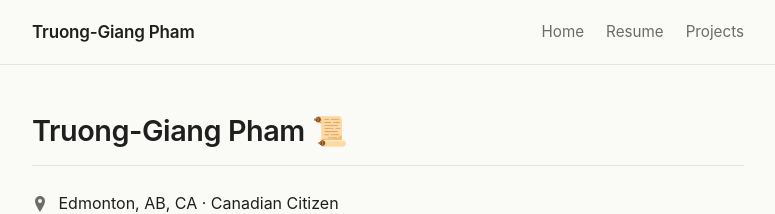
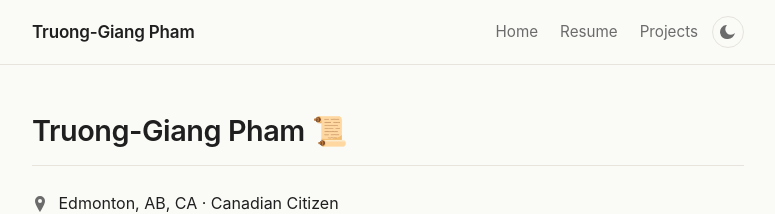
Before and after one commit to TruongGiangPham-1/TruongGiangPham-1.github.io, a Jekyll site: the page built from docs/resume.md, in a window 1280 px wide. Shown: the top 214 px of the page, without its empty margins (252-1027 px from the left). Built offline with Jekyll 4.4.1, drawn with Linux system fonts in a browser that asks for light colours.

Commit message:
feature: dark theme

```diff
--- a/docs/_includes/head.html
+++ b/docs/_includes/head.html
@@ -6,6 +6,18 @@
   <title>{% if page.title %}{{ page.title | escape }} — {{ site.title | escape }}{% else %}{{ site.title | escape }}{% endif %}</title>
   <meta name="description" content="{{ page.description | default: site.description | strip_html | normalize_whitespace | truncate: 160 | escape }}">
 
+  <script>
+    // Run synchronously before paint to avoid a flash of the wrong theme.
+    (function () {
+      try {
+        var saved = localStorage.getItem('theme');
+        var prefersDark = window.matchMedia('(prefers-color-scheme: dark)').matches;
+        var theme = saved || (prefersDark ? 'dark' : 'light');
+        document.documentElement.setAttribute('data-theme', theme);
+      } catch (e) { /* localStorage blocked — fall back to media query in CSS */ }
+    })();
+  </script>
+
   <link rel="stylesheet" href="{{ '/assets/main.css' | relative_url }}">
   <link rel="canonical" href="{{ page.url | replace:'index.html','' | absolute_url }}">
 
--- a/docs/_includes/header.html
+++ b/docs/_includes/header.html
@@ -13,6 +13,12 @@
         <a class="nav-link" href="{{ '/resume/' | relative_url }}">Resume</a>
         <a class="nav-link" href="{{ '/projects/' | relative_url }}">Projects</a>
       </div>
+
+      <button type="button" class="theme-toggle" aria-label="Toggle dark mode" title="Toggle dark mode">
+        <span class="theme-icon theme-icon--sun">{% include icon.html name="sun" class="contact-icon" %}</span>
+        <span class="theme-icon theme-icon--moon">{% include icon.html name="moon" class="contact-icon" %}</span>
+      </button>
     </nav>
   </div>
 </header>
+<script src="{{ '/assets/theme.js' | relative_url }}" defer></script>
--- a/docs/_includes/icon.html
+++ b/docs/_includes/icon.html
@@ -22,5 +22,9 @@
     <path fill="currentColor" d="M0 3.5A1.5 1.5 0 011.5 2h13A1.5 1.5 0 0116 3.5v9a1.5 1.5 0 01-1.5 1.5h-13A1.5 1.5 0 010 12.5v-9zm1.5-.5a.5.5 0 00-.5.5v.5l7 4.2 7-4.2v-.5a.5.5 0 00-.5-.5h-13zm13.5 2.2L8.3 9.4a.6.6 0 01-.6 0L1 5.2v7.3a.5.5 0 00.5.5h13a.5.5 0 00.5-.5V5.2z"/>
   {%- when "phone" -%}
     <path fill="currentColor" d="M3.65 1.33a1 1 0 011.55-.21l1.4 1.4a1 1 0 01.07 1.35l-.94 1.13a8.1 8.1 0 003.78 3.78l1.13-.94a1 1 0 011.35.07l1.4 1.4a1 1 0 01-.21 1.55c-1.5.85-3.4.93-4.93.27a13 13 0 01-6.8-6.8c-.66-1.53-.58-3.43.27-4.93z"/>
+  {%- when "sun" -%}
+    <path fill="currentColor" d="M8 4a4 4 0 100 8 4 4 0 000-8zm0-3a.75.75 0 01.75.75v1a.75.75 0 01-1.5 0v-1A.75.75 0 018 1zm0 12.5a.75.75 0 01.75.75v1a.75.75 0 01-1.5 0v-1a.75.75 0 01.75-.75zM15 8a.75.75 0 01-.75.75h-1a.75.75 0 010-1.5h1A.75.75 0 0115 8zM2.5 8a.75.75 0 01-.75.75h-1a.75.75 0 010-1.5h1A.75.75 0 012.5 8zm10.6-4.6a.75.75 0 010 1.06l-.7.7a.75.75 0 01-1.06-1.06l.7-.7a.75.75 0 011.06 0zM4.66 11.34a.75.75 0 010 1.06l-.7.7a.75.75 0 01-1.06-1.06l.7-.7a.75.75 0 011.06 0zm8.44 1.76a.75.75 0 01-1.06 0l-.7-.7a.75.75 0 011.06-1.06l.7.7a.75.75 0 010 1.06zM4.66 4.66a.75.75 0 01-1.06 0l-.7-.7a.75.75 0 011.06-1.06l.7.7a.75.75 0 010 1.06z"/>
+  {%- when "moon" -%}
+    <path fill="currentColor" d="M6.1 1.1A7 7 0 008 15a7 7 0 006.9-5.9 5.5 5.5 0 01-8-7.9A6.97 6.97 0 006.1 1.1z"/>
 {%- endcase -%}
 </svg>
--- a/docs/assets/main.scss
+++ b/docs/assets/main.scss
@@ -16,8 +16,7 @@
   --font-mono: ui-monospace, SFMono-Regular, "SF Mono", Menlo, Consolas, monospace;
 }
 
-@media (prefers-color-scheme: dark) {
-  :root {
+@mixin dark-tokens {
   --bg: #16161a;
   --surface: #1d1d22;
   --text: #ececec;
@@ -26,6 +25,13 @@
   --accent: #d6a06b;
   --accent-hover: #e8b988;
 }
+
+/* Explicit toggle (JS sets data-theme). */
+:root[data-theme="dark"] { @include dark-tokens; }
+
+/* No-JS fallback: only applies when data-theme isn't already set. */
+@media (prefers-color-scheme: dark) {
+  :root:not([data-theme]) { @include dark-tokens; }
 }
 
 /* ---------- Base ---------- */
@@ -124,6 +130,31 @@
 
 .nav-trigger { display: none; }
 .nav-toggle { display: none; }
+
+/* Theme toggle button — sits inside .site-nav, after .nav-links */
+.site-nav { display: flex; align-items: center; gap: 14px; }
+.theme-toggle {
+  background: transparent;
+  border: 1px solid var(--rule);
+  border-radius: 999px;
+  width: 32px;
+  height: 32px;
+  padding: 0;
+  display: inline-flex;
+  align-items: center;
+  justify-content: center;
+  cursor: pointer;
+  color: var(--muted);
+  transition: color .15s ease, border-color .15s ease, background .15s ease;
+}
+.theme-toggle:hover {
+  color: var(--text);
+  border-color: var(--text);
+}
+.theme-icon { display: none; line-height: 0; }
+.theme-icon .contact-icon { margin: 0; vertical-align: 0; }
+:root[data-theme="dark"] .theme-icon--sun  { display: inline-flex; }
+:root:not([data-theme="dark"]) .theme-icon--moon { display: inline-flex; }
 
 .nav-links { display: flex; gap: 22px; }
 .nav-link {
--- /dev/null
+++ b/docs/assets/theme.js
@@ -0,0 +1,13 @@
+// Theme toggle. The no-flash init script in head.html has already
+// set data-theme on <html>; this just handles clicks afterwards.
+(function () {
+  var button = document.querySelector('.theme-toggle');
+  if (!button) return;
+
+  button.addEventListener('click', function () {
+    var current = document.documentElement.getAttribute('data-theme');
+    var next = current === 'dark' ? 'light' : 'dark';
+    document.documentElement.setAttribute('data-theme', next);
+    try { localStorage.setItem('theme', next); } catch (e) {}
+  });
+})();
```
Lines whose indentation alone changed are shown as unchanged.
